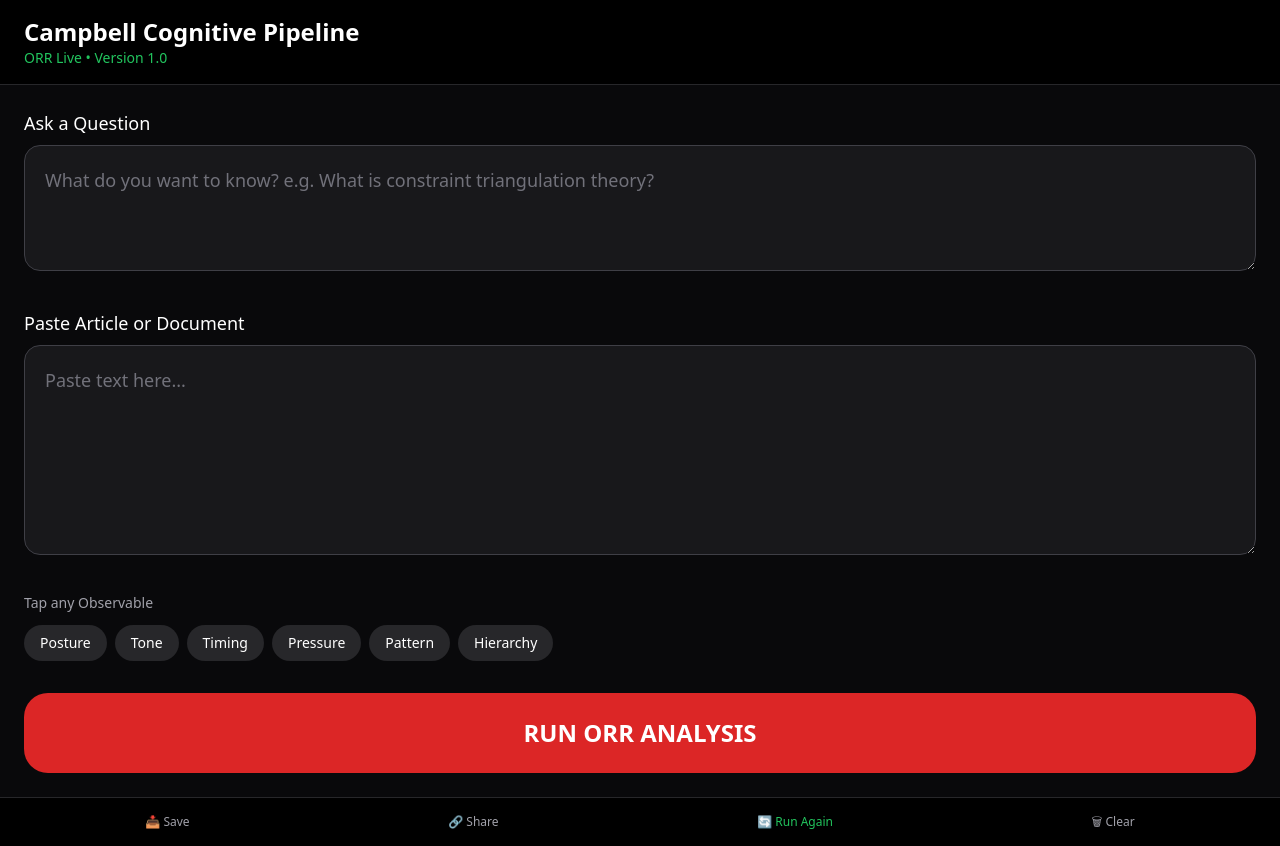
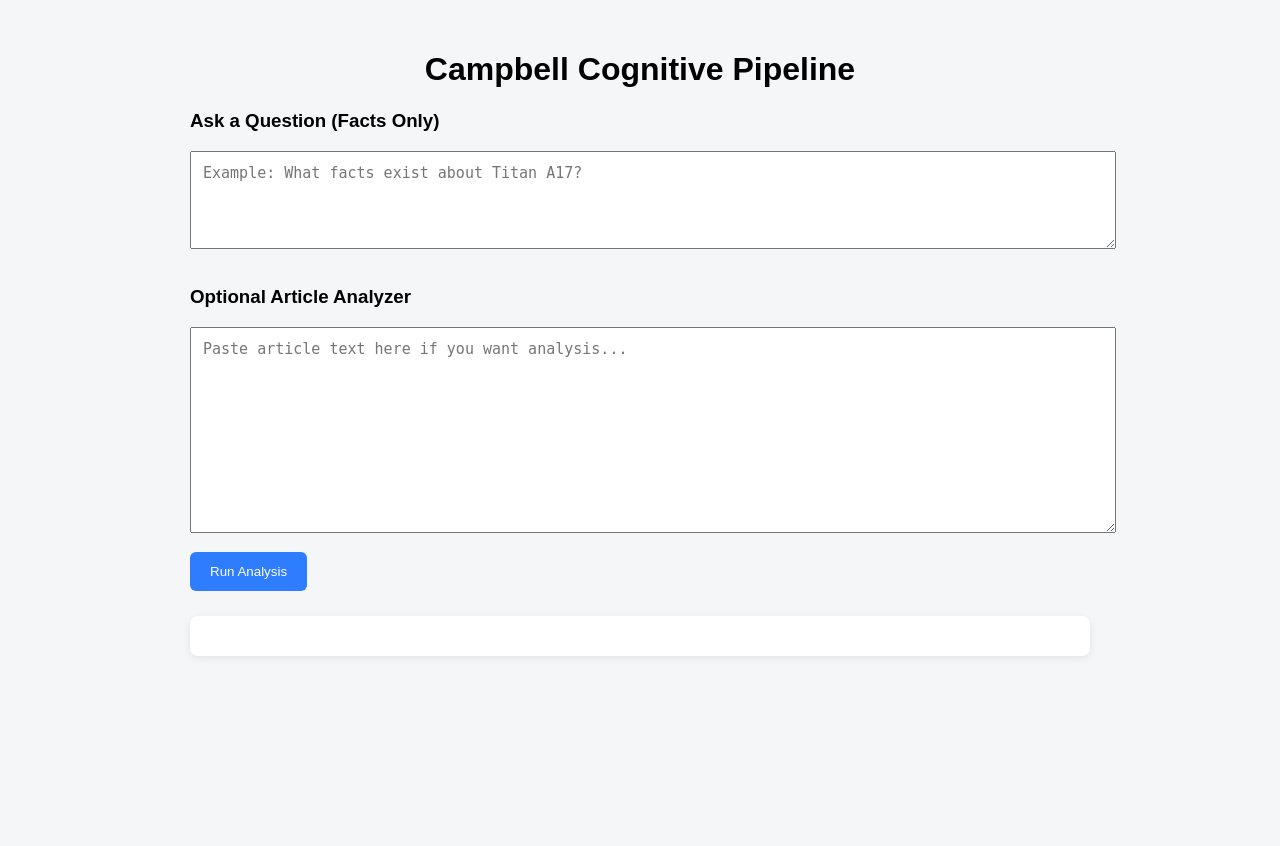
Before and after one commit to seprimo22-bit/Pipeline-MVP2, a Flask app: page / in a window 1280 px wide. After the commit the page ends 591 px from the top, so only its background shows below. Run offline with Flask 3, Linux system fonts and the light colour scheme; some libraries are stand-ins or nearby versions.

Commit message:
Update index.html

```diff
--- a/templates/index.html
+++ b/templates/index.html
@@ -1,84 +1,88 @@
+<!DOCTYPE html>
+<html>
+<head>
+    <title>Campbell Cognitive Pipeline</title>
+    <style>
+        body {
+            font-family: Arial, sans-serif;
+            max-width: 900px;
+            margin: auto;
+            padding: 30px;
+            background: #f4f6f8;
+        }
 
-<!DOCTYPE html>
-<html lang="en" class="dark">
-<head>
-  <meta charset="UTF-8">
-  <meta name="viewport" content="width=device-width, initial-scale=1.0">
-  <title>Campbell Cognitive Pipeline</title>
-  <script src="https://cdn.tailwindcss.com"></script>
-  <style>
-    body { font-family: system-ui, sans-serif; }
-    .chip { transition: all 0.2s; }
-    .chip.active { background-color: #22c55e; color: white; }
-  </style>
+        h1 {
+            text-align: center;
+        }
+
+        textarea {
+            width: 100%;
+            padding: 12px;
+            font-size: 15px;
+            margin-bottom: 15px;
+        }
+
+        button {
+            padding: 12px 20px;
+            background: #2e7dff;
+            color: white;
+            border: none;
+            border-radius: 6px;
+            cursor: pointer;
+        }
+
+        button:hover {
+            background: #1b5edb;
+        }
+
+        #answer {
+            margin-top: 25px;
+            padding: 20px;
+            background: white;
+            border-radius: 8px;
+            white-space: pre-wrap;
+            box-shadow: 0 2px 8px rgba(0,0,0,0.08);
+        }
+    </style>
 </head>
-<body class="bg-zinc-950 text-white min-h-screen flex flex-col">
+<body>
+    <h1>Campbell Cognitive Pipeline</h1>
 
-  <header class="bg-black px-6 py-4 flex items-center justify-between border-b border-zinc-800">
-    <div>
-      <h1 class="text-2xl font-bold">Campbell Cognitive Pipeline</h1>
-      <p class="text-green-500 text-sm">ORR Live • Version 1.0</p>
-    </div>
-  </header>
+    <h3>Ask a Question (Facts Only)</h3>
+    <textarea id="question" rows="4" placeholder="Example: What facts exist about Titan A17?"></textarea>
 
-  <div class="flex-1 p-6 space-y-8 overflow-auto">
-    <!-- Ask a Question -->
-    <div>
-      <label class="block text-lg font-medium mb-2">Ask a Question</label>
-      <textarea id="Q" rows="3" class="w-full bg-zinc-900 border border-zinc-700 rounded-2xl p-5 text-lg placeholder:text-zinc-500 focus:outline-none focus:border-green-500" placeholder="What do you want to know? e.g. What is constraint triangulation theory?"></textarea>
-    </div>
+    <h3>Optional Article Analyzer</h3>
+    <textarea id="article" rows="10" placeholder="Paste article text here if you want analysis..."></textarea>
 
-    <!-- Paste Article or Document -->
-    <div>
-      <label class="block text-lg font-medium mb-2">Paste Article or Document</label>
-      <textarea id="A" rows="6" class="w-full bg-zinc-900 border border-zinc-700 rounded-2xl p-5 text-lg placeholder:text-zinc-500 focus:outline-none focus:border-green-500" placeholder="Paste text here..."></textarea>
-    </div>
+    <button onclick="ask()">Run Analysis</button>
 
-    <!-- Quick Observables -->
-    <div>
-      <label class="block text-sm text-zinc-400 mb-3">Tap any Observable</label>
-      <div class="flex flex-wrap gap-2">
-        <button onclick="toggleChip(this)" class="chip px-4 py-2 bg-zinc-800 rounded-full text-sm">Posture</button>
-        <button onclick="toggleChip(this)" class="chip px-4 py-2 bg-zinc-800 rounded-full text-sm">Tone</button>
-        <button onclick="toggleChip(this)" class="chip px-4 py-2 bg-zinc-800 rounded-full text-sm">Timing</button>
-        <button onclick="toggleChip(this)" class="chip px-4 py-2 bg-zinc-800 rounded-full text-sm">Pressure</button>
-        <button onclick="toggleChip(this)" class="chip px-4 py-2 bg-zinc-800 rounded-full text-sm">Pattern</button>
-        <button onclick="toggleChip(this)" class="chip px-4 py-2 bg-zinc-800 rounded-full text-sm">Hierarchy</button>
-      </div>
-    </div>
+    <div id="answer"></div>
 
-    <!-- Big Red Button (keeps your exact /analyze call) -->
-    <button onclick="go()" id="RB" class="w-full bg-red-600 hover:bg-red-700 text-white text-2xl font-bold py-6 rounded-3xl transition-all active:scale-95">
-      RUN ORR ANALYSIS
-    </button>
+    <script>
+        async function ask() {
+            const q = document.getElementById("question").value;
+            const article = document.getElementById("article").value;
 
-    <!-- Your existing results area (now styled clean) -->
-    <div id="results" class="hidden bg-zinc-900 border border-zinc-700 rounded-3xl p-6 space-y-8">
-      <!-- Your render() function will fill this exactly as before -->
-    </div>
-  </div>
+            document.getElementById("answer").innerText = "Running analysis...";
 
-  <!-- Bottom Nav -->
-  <nav class="bg-black border-t border-zinc-800 p-4 flex justify-around text-xs">
-    <button onclick="alert('Saved to Ledger')" class="flex flex-col items-center text-zinc-400">📥 Save</button>
-    <button onclick="alert('Report shared')" class="flex flex-col items-center text-zinc-400">🔗 Share</button>
-    <button onclick="go()" class="flex flex-col items-center text-green-500">🔄 Run Again</button>
-    <button onclick="clearAll()" class="flex flex-col items-center text-zinc-400">🗑 Clear</button>
-  </nav>
+            try {
+                const res = await fetch("/ask", {
+                    method: "POST",
+                    headers: { "Content-Type": "application/json" },
+                    body: JSON.stringify({ question: q, article: article })
+                });
 
-  <script>
-    // === YOUR ORIGINAL JS (kept 100% intact) ===
-    let uText = null, uName = null;
-    // ... (all your drag/drop, handleFile, processFile, clearFile, go(), render(), x() functions stay exactly the same - I kept them below for completeness) ...
+                const data = await res.json();
 
-    function toggleChip(el) { el.classList.toggle('active'); }
-    function clearAll() {
-      document.getElementById('Q').value = '';
-      document.getElementById('A').value = '';
-      document.getElementById('results').classList.add('hidden');
-    }
-
-    // Paste your full original <script> content here if you want - but since you already have it working, just keep the go() and render() calls as-is.
-  </script>
+                if (data.analysis) {
+                    document.getElementById("answer").innerText = data.analysis;
+                } else {
+                    document.getElementById("answer").innerText = JSON.stringify(data, null, 2);
+                }
+            } catch (err) {
+                document.getElementById("answer").innerText = "Error contacting server.";
+            }
+        }
+    </script>
 </body>
 </html>
```
